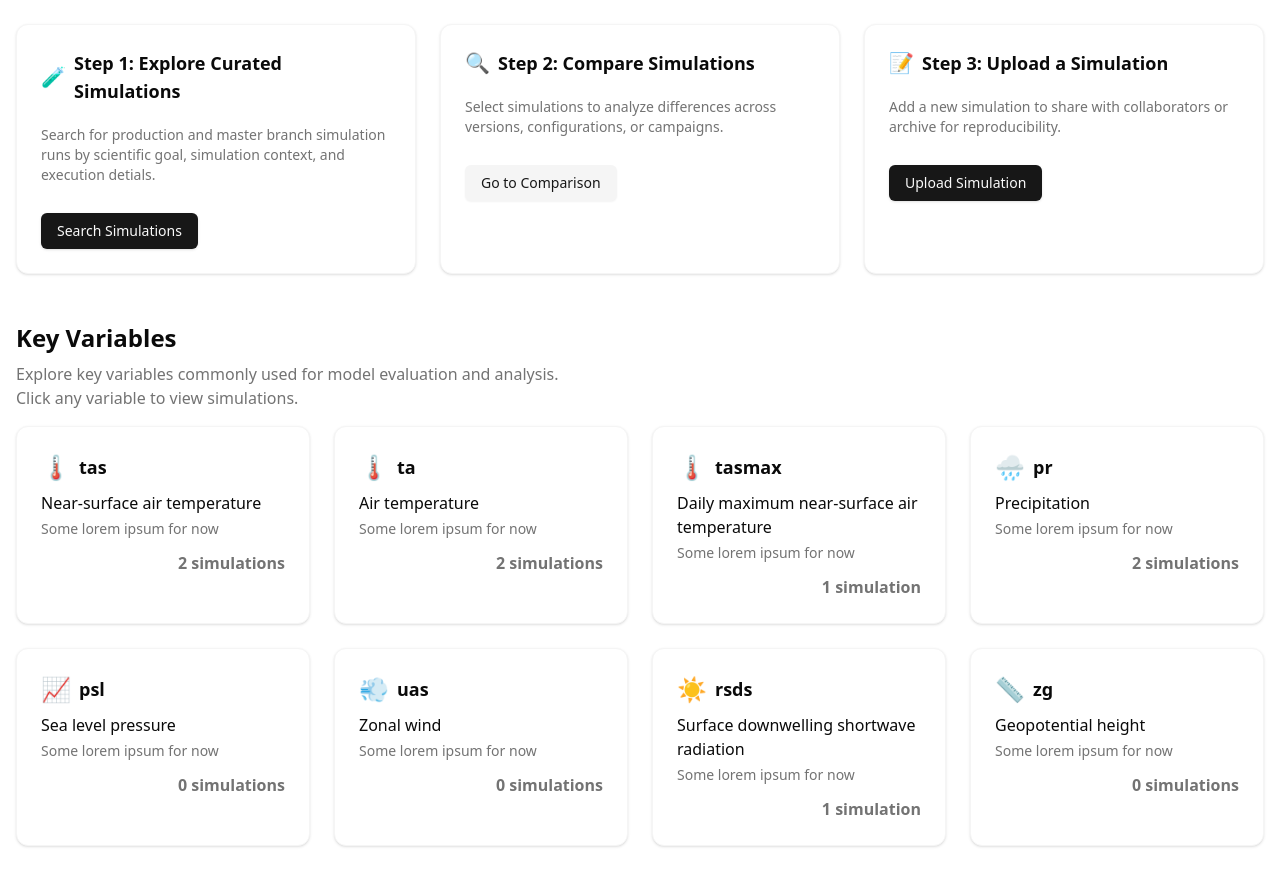
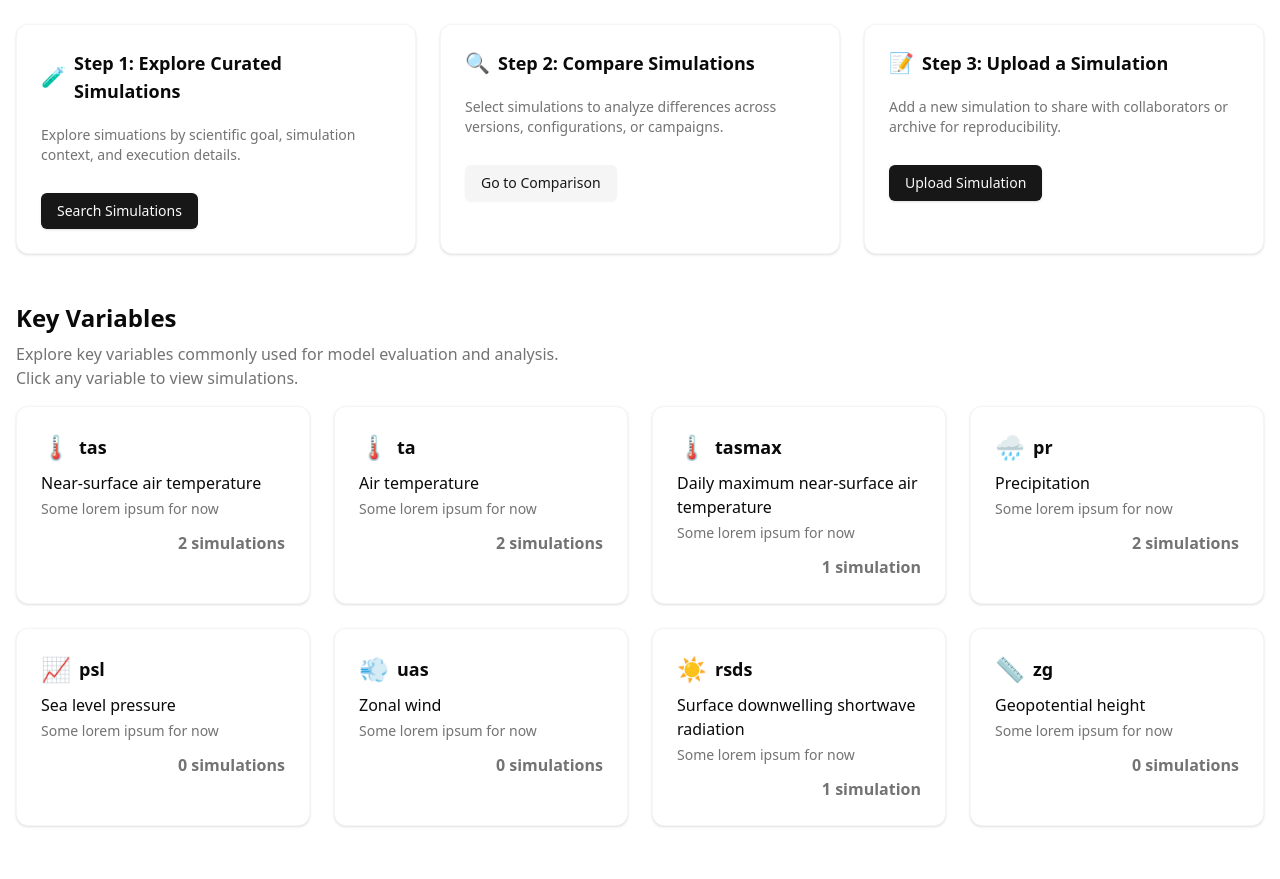
Before and after one commit to E3SM-Project/earthframe, a React (Vite) app in the folder frontend/: page / in a window 1280 px wide. Shown: the part 803-1682 px from the top of the page. Built offline with nearby package versions, Linux system fonts and the light colour scheme.

Commit message:
Update home text

```diff
--- a/frontend/src/pages/Home/Home.tsx
+++ b/frontend/src/pages/Home/Home.tsx
@@ -155,8 +155,7 @@ const Home = ({ data }: HomeProps) => {
               <span className="font-semibold text-lg">Step 1: Explore Curated Simulations</span>
             </div>
             <p className="text-muted-foreground text-sm mb-4">
-              Search for production and master branch simulation runs by scientific goal, simulation
-              context, and execution detials.
+              Explore simuations by scientific goal, simulation context, and execution details.
             </p>
             <Button asChild variant="default" className="self-start">
               <Link to="/search">Search Simulations</Link>
```
